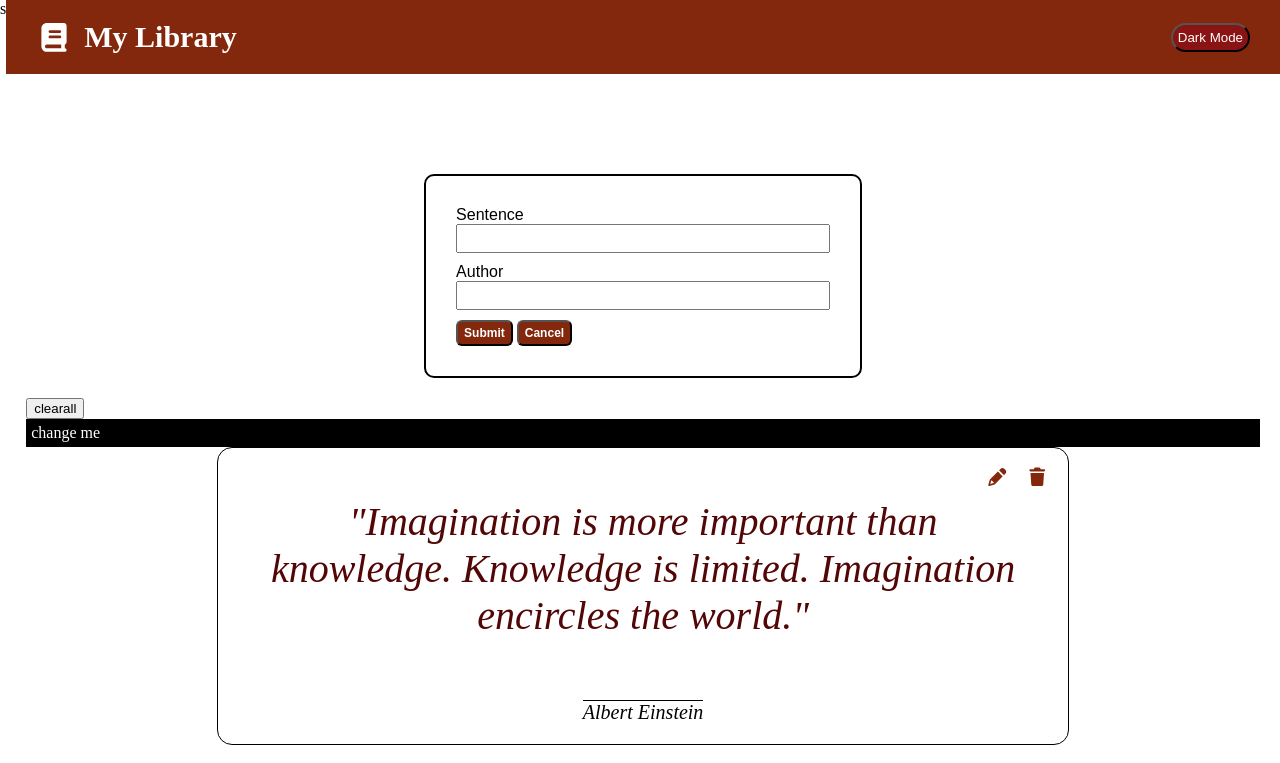
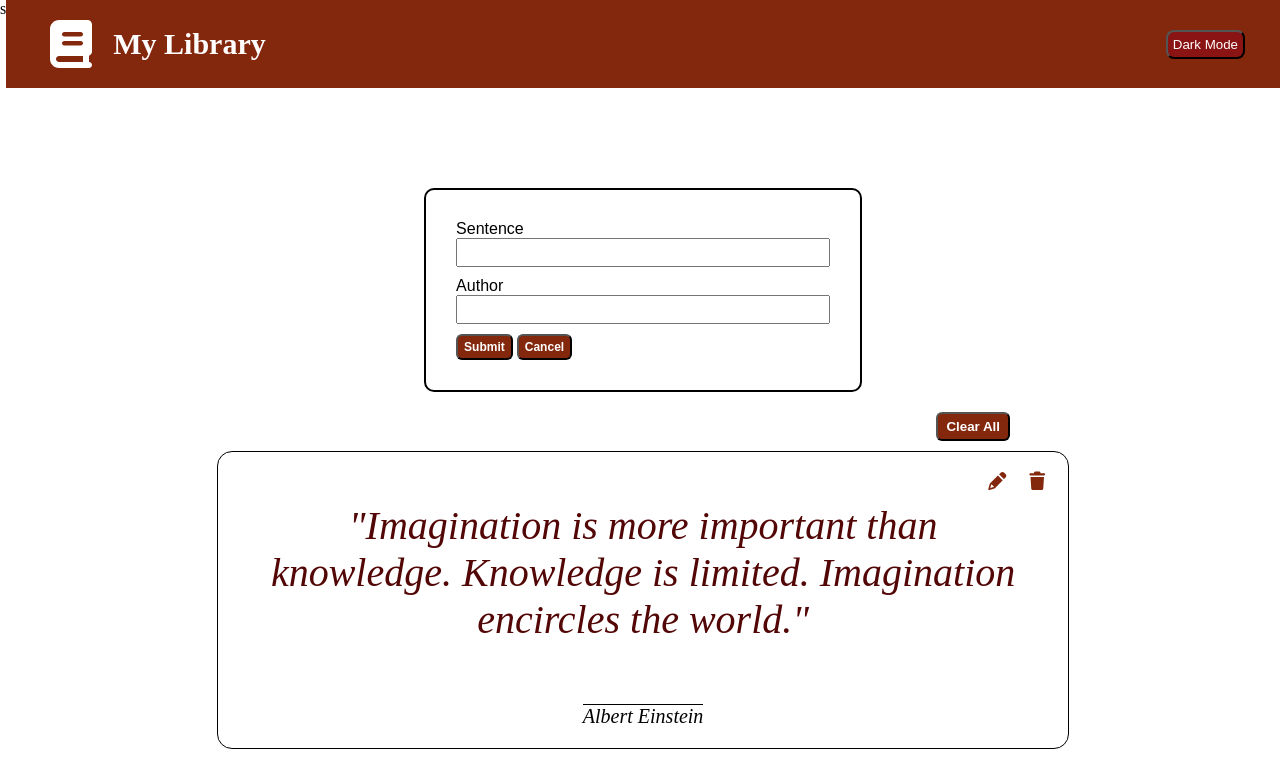
Before and after one commit to ellamaepacundo07-ctrl/first-project, a React (Vite) app: page / in a window 1280 px wide. Shown: the top 763 px of the page. Built offline with nearby package versions, Linux system fonts and the light colour scheme.

Commit message:
Light mode

```diff
--- a/src/App.css
+++ b/src/App.css
@@ -55,9 +55,10 @@
   align-items: center;
   background-color: rgb(131, 40, 13);
   color: white;
-  padding: 20px 30px;
+  padding: 20px 35px;
   position: sticky;
-  top: 0;
+  margin: o;
+  box-sizing: border-box;
   z-index: 1000;
 }
 
@@ -65,7 +66,7 @@
   display: flex;
   align-items: center;
   background-color: rgb(138, 20, 20);
-  border-radius: 15px;
+  border-radius: 8px;
   color: white;
   padding: 5px 5px;
 }
@@ -82,9 +83,8 @@
 }
 .book-icon {
   color: white;
-  font-size: 1.8rem;
+  font-size: 3rem;
   margin-right: 12px;
-  vertical-align: middle;
 }
 
 .quote-card-container {
@@ -211,13 +211,26 @@
   margin-bottom: 10px;
 }
 
-.app-background {
-  flex: 1;
-  height: 100%;
+.app-content {
+  margin: 100px 20px 20px;
+}
+.clearall-container {
+  display: flex;
+  justify-content: flex-end;
+  margin: 0 250px 10px 0;
 }
 
-.app-content {
-  margin: 100px 20px 20px;
+.clearall-btn {
+  background-color: rgb(131, 40, 13);
+  color: white;
+  padding: 5px 8px;
+  font-size: 12x;
+  font-weight: bold;
+  border-radius: 6px;
+}
+
+.clearall-btn:hover {
+  background-color: #dd3502;
 }
 
 body,
@@ -228,19 +241,78 @@ body,
   background: #ffffff;
 }
 
-.responsive {
-  padding: 5px;
-  background-color: black;
-  color: white;
-}
-
-.dark .responsive {
-  background-color: rgb(114, 98, 29);
-  color: black;
-}
-
 body,
 #root:has(> .dark) {
   width: 100%;
   background: black;
 }
+.dark {
+  background-color: black;
+  color: #e0e0e0;
+}
+.dark .app-header {
+  background-color: rgb(59, 19, 7);
+  color: #f5f5f5;
+}
+.dark .quote-card {
+  background-color: rgb(59, 19, 7);
+  border: 1px solid white;
+}
+
+.dark .quote-card-fatrash,
+.dark .quote-card-fapen {
+  color: white;
+}
+
+.dark .quote-card-fatrash:hover,
+.dark .quote-card-fapen:hover {
+  color: black;
+}
+
+.dark .quote-form {
+  background-color: rgb(59, 19, 7);
+  border-color: white;
+}
+
+.dark .quote-form input {
+  background-color: white;
+  border: 1px solid black;
+}
+
+.dark .quote-form-submit,
+.dark .quote-form-cancel {
+  background-color: white;
+  color: black;
+}
+
+.dark .quote-form-submit:hover,
+.dark .quote-form-cancel:hover {
+ color: white;
+ background-color:  rgb(59, 19, 7);
+}
+
+.dark .clearall-btn {
+  background-color:  rgb(59, 19, 7);
+  color: white;
+}
+
+.dark .clearall-btn:hover {
+  background-color: #ff5a2a;
+}
+.dark .quote-sentence {
+  color: white;
+}
+.dark .quote-author {
+  color: white;
+}
+.dark .clearall-btn {
+  background-color: rgb(131, 40, 13);
+  color: white;
+}
+.dark .app-header button {
+  color: black;
+  background-color: white;
+}
+.dark .app-header-button:hover {
+  color: black;
+}
--- a/src/App.jsx
+++ b/src/App.jsx
@@ -2,7 +2,11 @@ import "./App.css";
 import QuoteCard from "./component/QuoteCard";
 import QuoteForm from "./component/QuoteForm";
 import { library } from "@fortawesome/fontawesome-svg-core";
-import { faTrash, faPencilAlt, faBook } from "@fortawesome/free-solid-svg-icons";
+import {
+  faTrash,
+  faPencilAlt,
+  faBook,
+} from "@fortawesome/free-solid-svg-icons";
 import useQuotes from "./hooks/useQuotes";
 import AppHeader from "./component/AppHeader";
 import useTheme from "./hooks/useTheme";
@@ -28,9 +32,13 @@ function App() {
       <AppHeader />
       <div className="app-content">
         <QuoteForm handleCreate={handleCreate} />
-        <button onClick={handleClearQuotes}>clearall</button>
 
-        <div className="responsive">change me</div>
+        <div className="clearall-container">
+          <button className="clearall-btn" onClick={handleClearQuotes}>
+            Clear All
+          </button>
+        </div>
+
         <div className="quote-card-container">
           {quotesArray.map((quote, index) => (
             <QuoteCard
```
